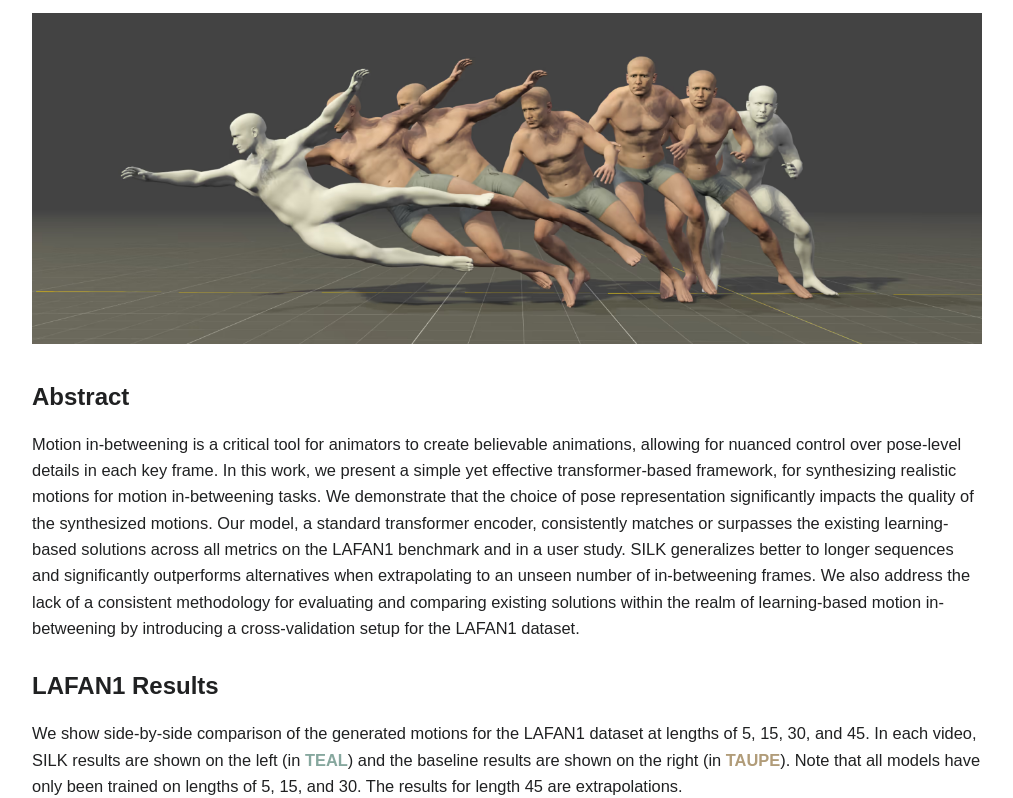
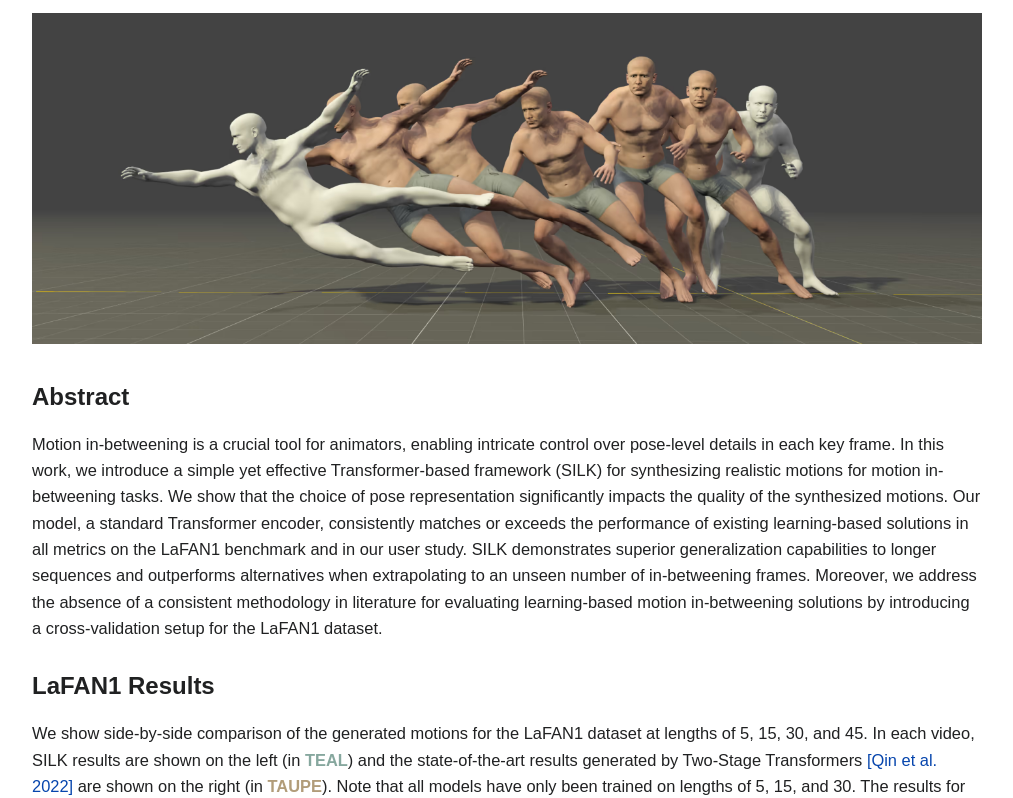
Before and after one commit to silk-paper/silk-paper.github.io, a plain HTML site: page docs/index.html in a window 1280 px wide. Shown: the part 154-952 px from the top of the page, without its empty margins (133-1146 px from the left). Drawn offline with Linux system fonts and the light colour scheme.

Commit message:
internal update

```diff
--- a/docs/index.html
+++ b/docs/index.html
@@ -111,13 +111,13 @@
 
       <h2>Abstract</h2>
       <p>
-        Motion in-betweening is a critical tool for animators to create believable animations, allowing for nuanced control over pose-level details in each key frame. In this work, we present a simple yet effective transformer-based framework, for synthesizing realistic motions for motion in-betweening tasks. We demonstrate that the choice of pose representation significantly impacts the quality of the synthesized motions. Our model, a standard transformer encoder, consistently matches or surpasses the existing learning-based solutions across all metrics on the LAFAN1 benchmark and in a user study. SILK generalizes better to longer sequences and significantly outperforms alternatives when extrapolating to an unseen number of in-betweening frames. We also address the lack of a consistent methodology for evaluating and comparing existing solutions within the realm of learning-based motion in-betweening by introducing a cross-validation setup for the LAFAN1 dataset.
+        Motion in-betweening is a crucial tool for animators, enabling intricate control over pose-level details in each key frame. In this work, we introduce a simple yet effective Transformer-based framework (SILK) for synthesizing realistic motions for motion in-betweening tasks. We show that the choice of pose representation significantly impacts the quality of the synthesized motions. Our model, a standard Transformer encoder, consistently matches or exceeds the performance of existing learning-based solutions in all metrics on the LaFAN1 benchmark and in our user study. SILK demonstrates superior generalization capabilities to longer sequences and outperforms alternatives when extrapolating to an unseen number of in-betweening frames. Moreover, we address the absence of a consistent methodology in literature for evaluating learning-based motion in-betweening solutions by introducing a cross-validation setup for the LaFAN1 dataset.
       </p>
 
       <section>
-        <h2>LAFAN1 Results</h2>
+        <h2>LaFAN1 Results</h2>
         <p>
-          We show side-by-side comparison of the generated motions for the LAFAN1 dataset at lengths of 5, 15, 30, and 45. In each video, SILK results are shown on the left (in <span style="color: #86a79e; font-weight: 600;">TEAL</span>) and the baseline results are shown on the right (in <span style="color: #b19c79; font-weight: 600;">TAUPE</span>). Note that all models have only been trained on lengths of 5, 15, and 30. The results for length 45 are extrapolations.
+          We show side-by-side comparison of the generated motions for the LaFAN1 dataset at lengths of 5, 15, 30, and 45. In each video, SILK results are shown on the left (in <span style="color: #86a79e; font-weight: 600;">TEAL</span>) and the state-of-the-art results generated by Two-Stage Transformers <a href="https://dl.acm.org/doi/abs/10.1145/3550454.3555454">[Qin et al. 2022]</a> are shown on the right (in <span style="color: #b19c79; font-weight: 600;">TAUPE</span>). Note that all models have only been trained on lengths of 5, 15, and 30. The results for length 45 are extrapolations.
         </p>
 
         <p>
```
